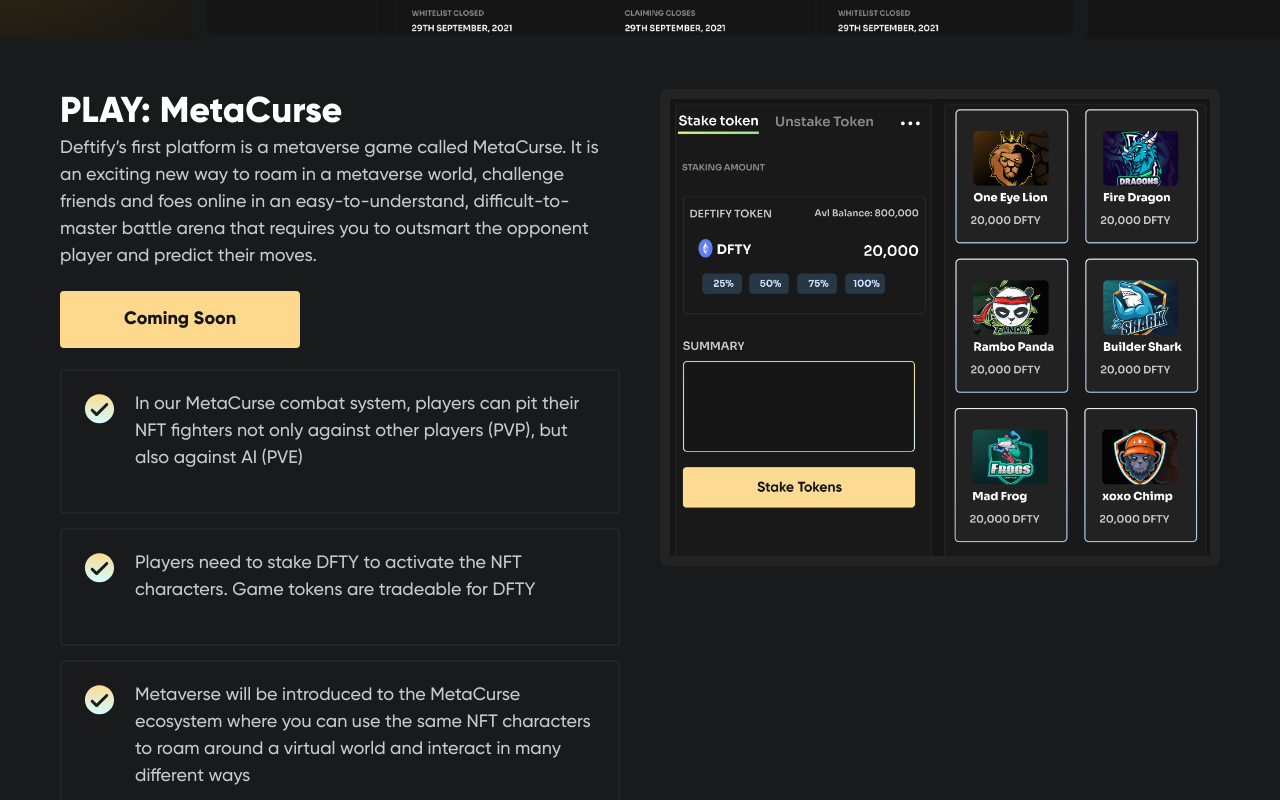
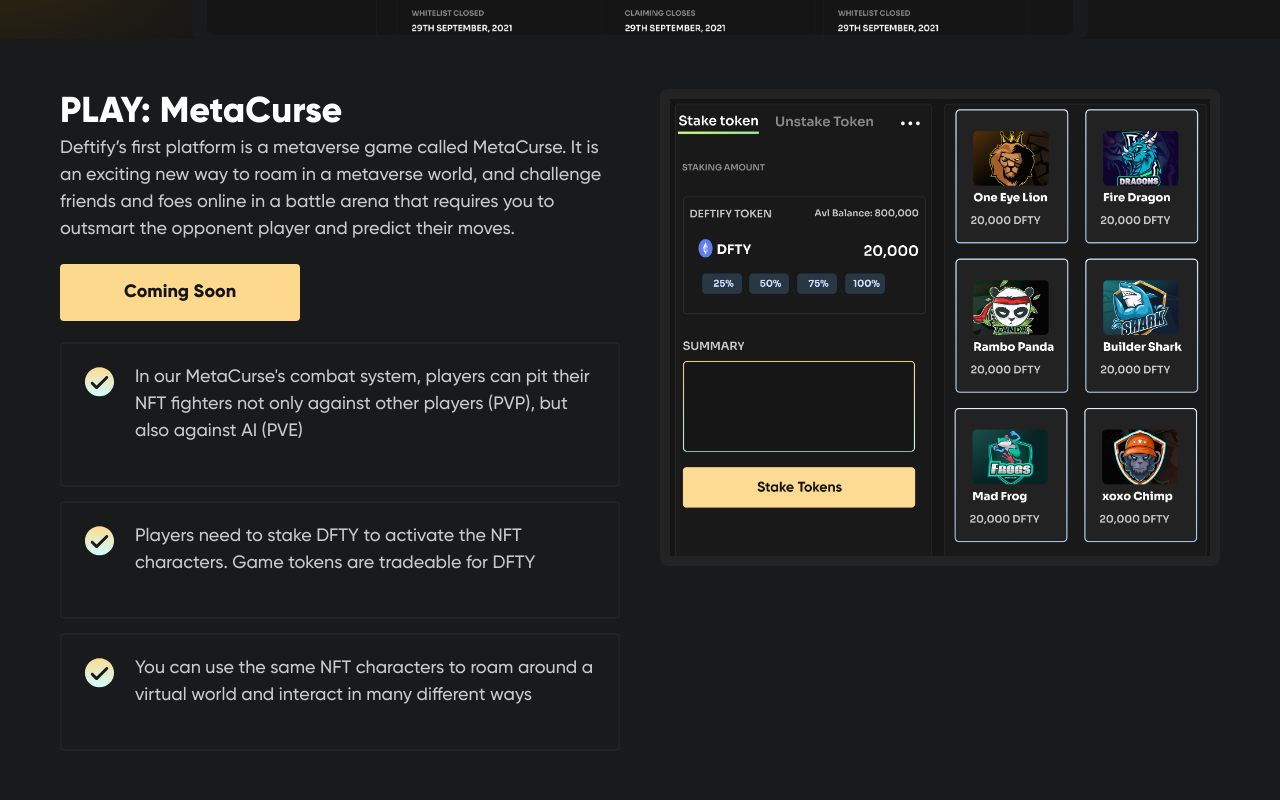
Before and after one commit to KvNGCzA/Official-Website, a React (Create React App) app: page / in a window 1280 px wide. Shown: the part 1140-1940 px from the top of the page. Built offline with nearby package versions, Linux system fonts and the light colour scheme; a web font is replaced by a local one.

Commit message:
Update index.tsx

```diff
--- a/src/pages/Home/index.tsx
+++ b/src/pages/Home/index.tsx
@@ -89,9 +89,8 @@ export const Home = (props: Props) => {
             </Text>
 
             <Text fontWeight={500}>
-              Deftify’s first platform is a metaverse game called MetaCurse. It is an exciting new way to roam in a metaverse world, challenge friends and foes
-              online in an easy-to-understand, difficult-to-master battle arena that requires you to outsmart the
-              opponent player and predict their moves.
+              Deftify’s first platform is a metaverse game called MetaCurse. It is an exciting new way to roam in a metaverse world, and challenge friends and foes
+              online in a battle arena that requires you to outsmart the opponent player and predict their moves.
             </Text>
 
             <Spacing marginVertical="21px">
@@ -100,9 +99,9 @@ export const Home = (props: Props) => {
 
             <CustomList
               data={[
-                "In our MetaCurse combat system, players can pit their NFT fighters not only against other players (PVP), but also against AI (PVE)",
+                "In our MetaCurse's combat system, players can pit their NFT fighters not only against other players (PVP), but also against AI (PVE)",
                 "Players need to stake DFTY to activate the NFT characters. Game tokens are tradeable for DFTY",
-                "Metaverse will be introduced to the MetaCurse ecosystem where you can use the same NFT characters to roam around a virtual world and interact in many different ways",
+                "You can use the same NFT characters to roam around a virtual world and interact in many different ways",
               ]}
             />
           </div>
```
